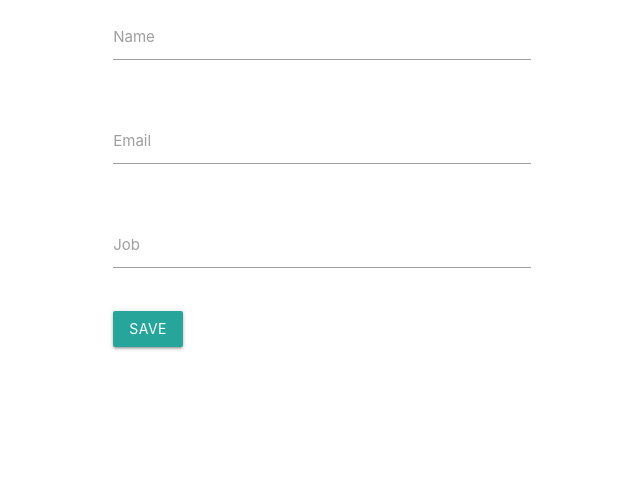
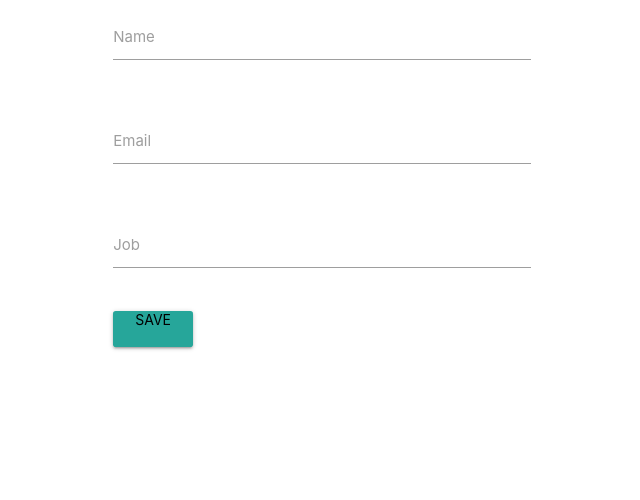
Before and after one commit to dedechandran/azure-submission, a PHP site: page / in a window 1280 px wide. Shown: the part 73-573 px from the top of the page, without its empty margins (98-738 px from the left). Run offline with PHP 8.4, Linux system fonts and the light colour scheme.

Commit message:
edit btn save

```diff
--- a/index.php
+++ b/index.php
@@ -38,7 +38,7 @@
                             <label for="user_job">Job</label>
                         </div>
                 </div>
-                <a class="waves-effect waves-light btn" type="submit" name="save" value="Save">Save</a>
+                <input class="waves-effect waves-light btn" type="submit" name="save" value="Save"/>
             </form>
         </div>
     </div>
```
